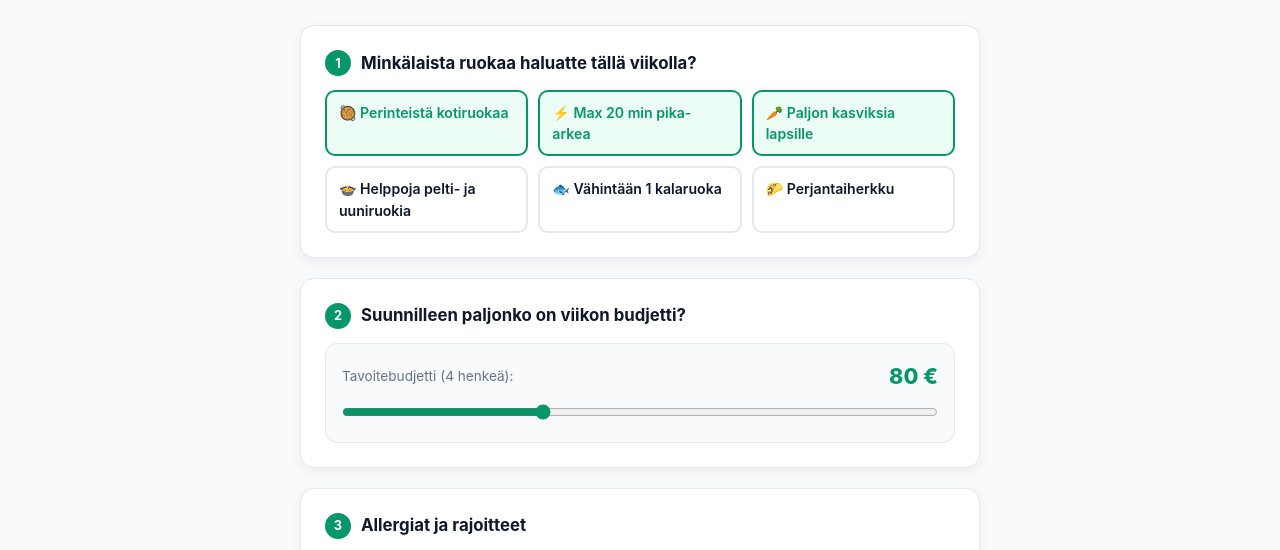
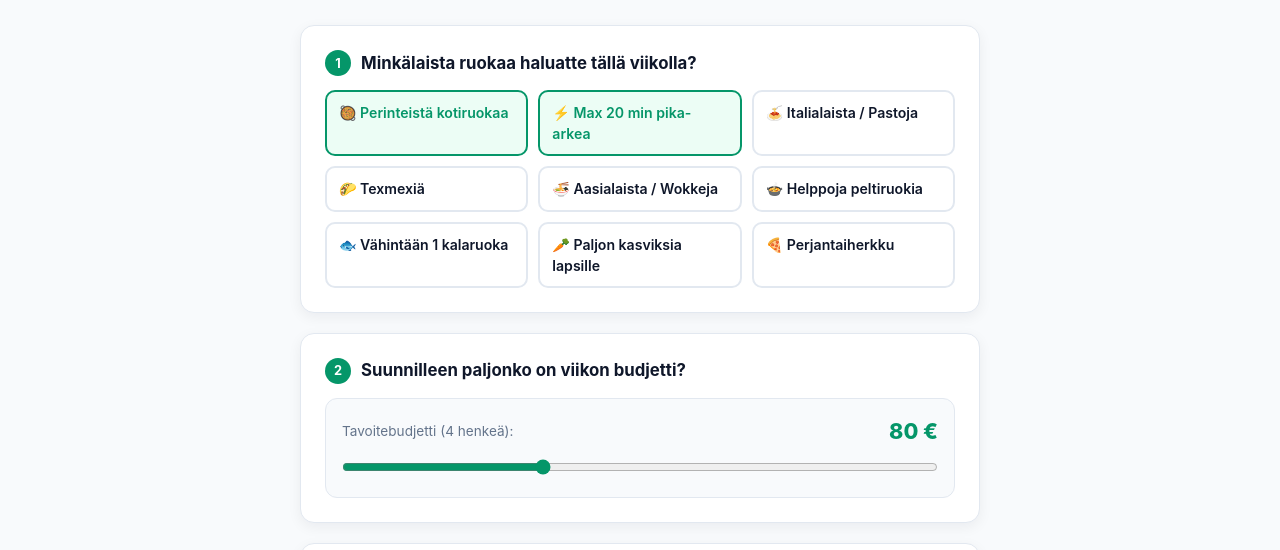
Before and after one commit to mikkogz-creator/mitasyotais, a website: page public/index.html in a window 1280 px wide. Shown: the part 175-725 px from the top of the page. Drawn offline with Linux system fonts and the light colour scheme.

Commit message:
Update index.html

```diff
--- a/public/index.html
+++ b/public/index.html
@@ -70,11 +70,14 @@
       </div>
       <div class="tag-grid" id="style-group">
         <div class="tag-item active" onclick="toggleTag(this)">🥘 Perinteistä kotiruokaa</div>
-        <div class="tag-item active" onclick="toggleTag(this)">⚡ Max 20 min pika-arkea</div>
-        <div class="tag-item active" onclick="toggleTag(this)">🥕 Paljon kasviksia lapsille</div>
-        <div class="tag-item" onclick="toggleTag(this)">🍲 Helppoja pelti- ja uuniruokia</div>
-        <div class="tag-item" onclick="toggleTag(this)">🐟 Vähintään 1 kalaruoka</div>
-        <div class="tag-item" onclick="toggleTag(this)">🌮 Perjantaiherkku</div>
+  <div class="tag-item active" onclick="toggleTag(this)">⚡ Max 20 min pika-arkea</div>
+  <div class="tag-item" onclick="toggleTag(this)">🍝 Italialaista / Pastoja</div>
+  <div class="tag-item" onclick="toggleTag(this)">🌮 Texmexiä</div>
+  <div class="tag-item" onclick="toggleTag(this)">🍜 Aasialaista / Wokkeja</div>
+  <div class="tag-item" onclick="toggleTag(this)">🍲 Helppoja peltiruokia</div>
+  <div class="tag-item" onclick="toggleTag(this)">🐟 Vähintään 1 kalaruoka</div>
+  <div class="tag-item" onclick="toggleTag(this)">🥕 Paljon kasviksia lapsille</div>
+  <div class="tag-item" onclick="toggleTag(this)">🍕 Perjantaiherkku</div>
       </div>
     </div>
     <div class="config-card">
```
